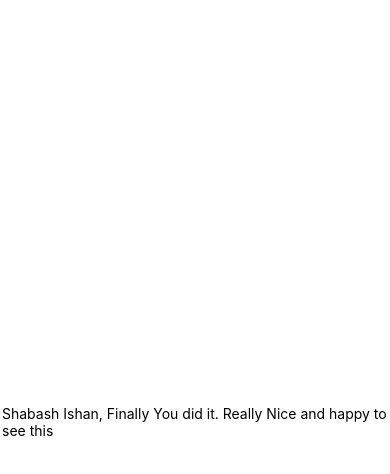
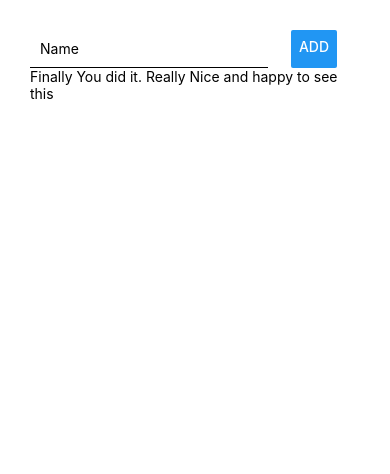
Before and after one commit to IshanBatish/Native-Calculator-Application, a React Native app: screen / in a window 390 px wide. Shown: the top 474 px of the page. Built offline with nearby package versions, Linux system fonts and the light colour scheme.

Commit message:
Button Learned

```diff
--- a/App.js
+++ b/App.js
@@ -1,23 +1,30 @@
 import { StatusBar } from 'expo-status-bar';
 import React from 'react';
-import { StyleSheet, Text, View } from 'react-native';
+import { StyleSheet, Text, View, Button, TextInput } from 'react-native';
 
 export default function App() {
   return (
-    <View style={styles.container}>
-      <Text>Shabash Ishan, Finally You did it. Really Nice and happy to see this</Text>
+    <View style={{padding: 30}}>
+      <View style={{flexDirection: 'row',justifyContent:'space-between'}}>
+        <TextInput placeholder="Name" style={{borderBottomColor: 'black', borderBottomWidth:1, padding:10}}/>
+        <Button title="ADD" />
+        <View>
+
+        </View>
+      </View>
+      <Text>Finally You did it. Really Nice and happy to see this</Text>
       <StatusBar style="auto" />
     </View>
   );
 }
-
+/*
 const styles = StyleSheet.create({
   container: {
     flex: 14,
-    padding:  2,
     color: '#ff0000',
     backgroundColor: '#fff',
     alignItems: 'center',
     justifyContent: 'center',
   },
 });
+*/
```
